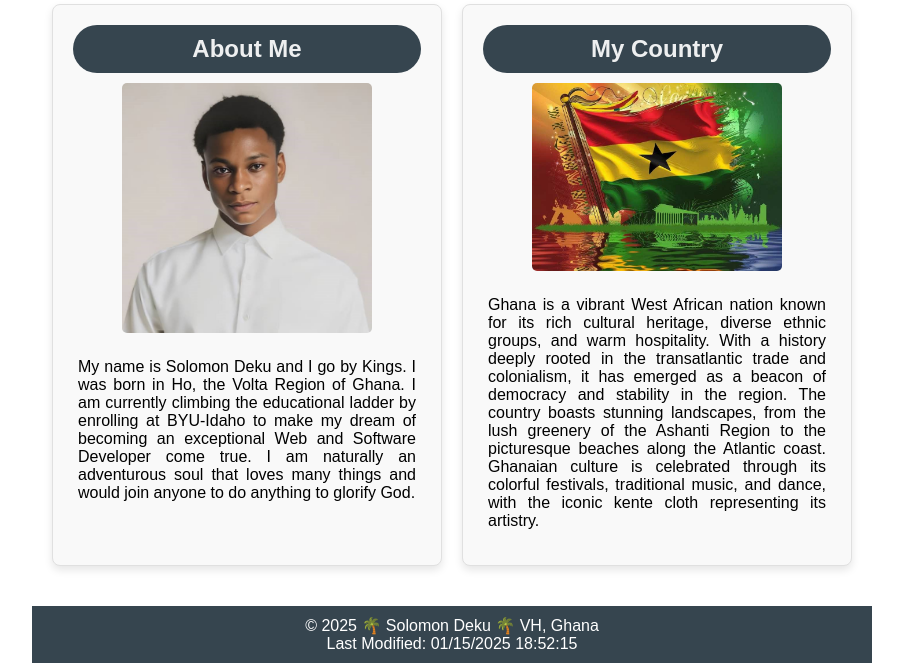
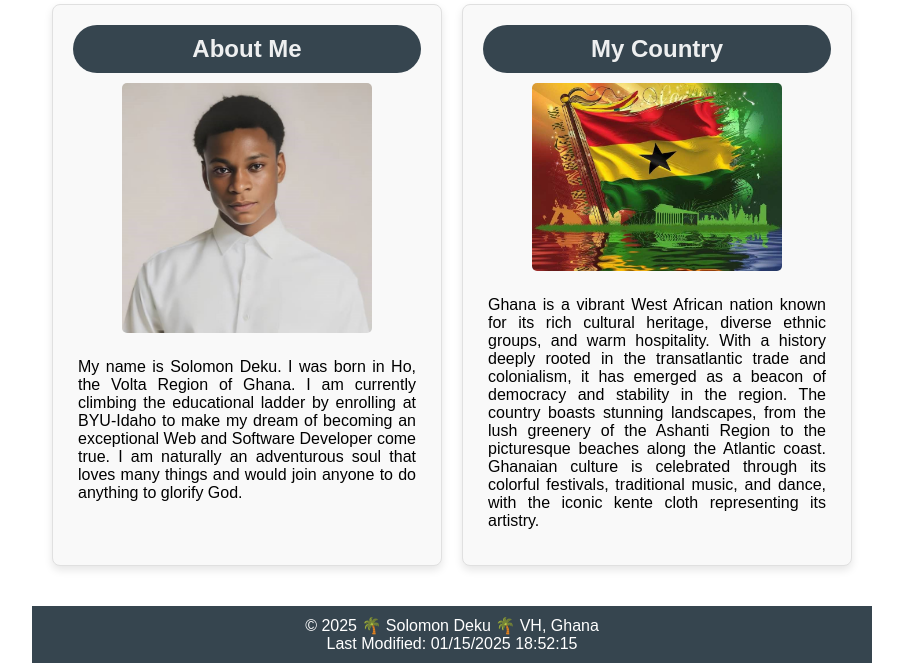
Before and after one commit to techascension/wdd131, a plain HTML site: page index.html in a window 1280 px wide. Shown: the part 185-848 px from the top of the page, without its empty margins (188-1091 px from the left). Drawn offline with Linux system fonts and the light colour scheme.

Commit message:
Update index.html

```diff
--- a/index.html
+++ b/index.html
@@ -34,7 +34,7 @@
                 <h2>About Me</h2>
                 <div class="about-me">
                     <img src="images/profile.jpg" alt="Solomon Deku">
-                    <p>My name is Solomon Deku and I go by Kings. I was born in Ho, the Volta Region of Ghana. I am
+                    <p>My name is Solomon Deku. I was born in Ho, the Volta Region of Ghana. I am
                         currently climbing the educational ladder by enrolling at BYU-Idaho to make my dream of becoming
                         an exceptional Web and Software Developer come true. I am naturally an adventurous soul that loves
                         many things and would join anyone to do anything to glorify God.</p>
```
